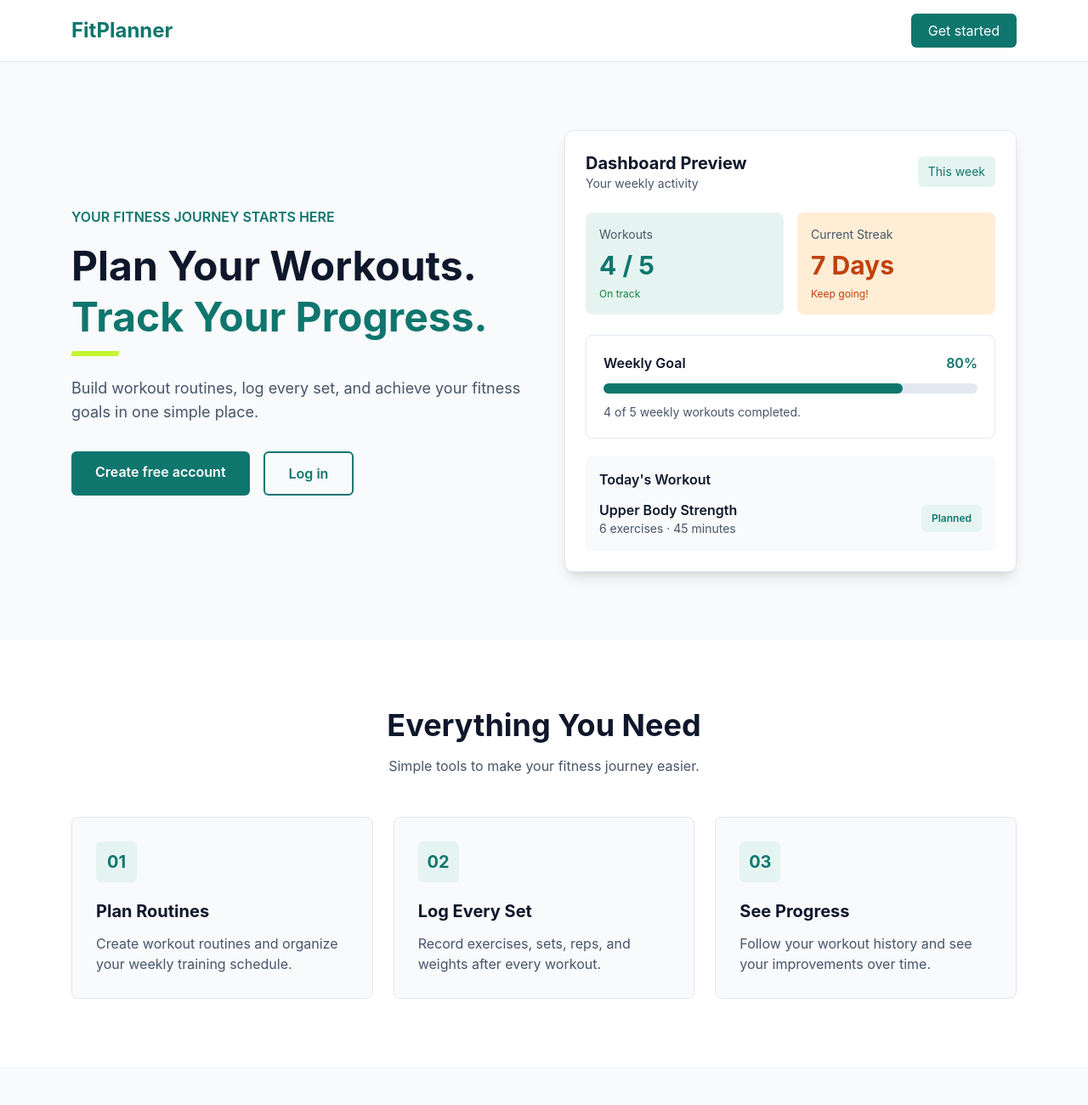
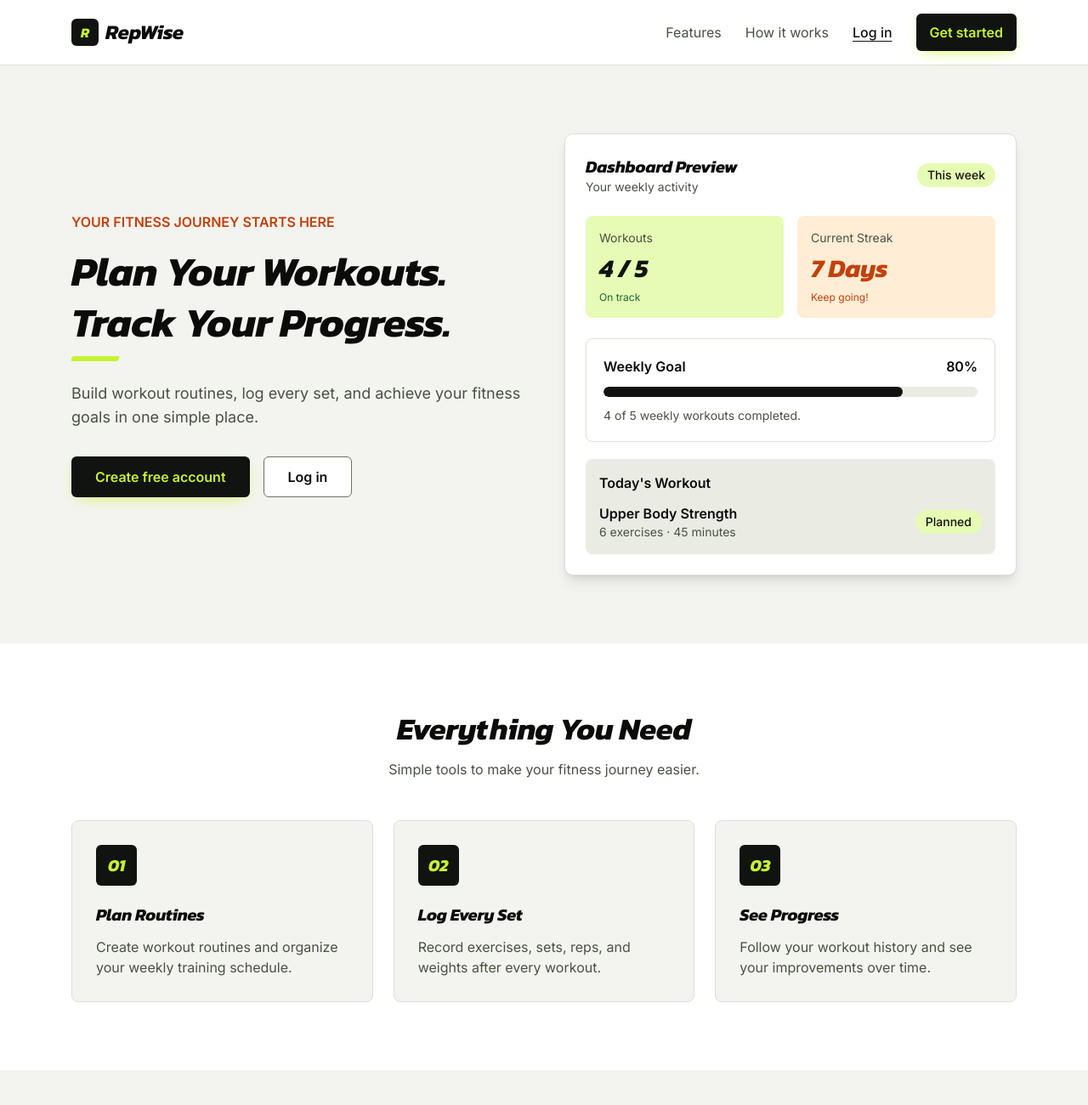
Before and after one commit to Muhammad-A-Foad72/Fitness-Workout-Planner, a website: page frontend/pages/index.html in a window 1280 px wide. Shown: the top 1300 px of the page at 85% size. Drawn offline with nearby package versions, Linux system fonts and the light colour scheme; files that its build step writes are made by us from their sources.

Commit message:
Restyle landing page to match Volt Rush theme

```diff
--- a/frontend/pages/index.html
+++ b/frontend/pages/index.html
@@ -3,41 +3,42 @@
 <head>
     <meta charset="UTF-8">
     <meta name="viewport" content="width=device-width, initial-scale=1.0">
-    <title>FitPlanner </title>
-     <link rel="stylesheet" href="../assets/css/tailwind.css">
+    <title>RepWise | Plan and track your workouts</title>
+    <meta name="description" content="Build workout routines, log every set, and track your fitness progress with RepWise.">
+    <link rel="icon" href="../assets/favicon.svg" type="image/svg+xml">
+    <link rel="preconnect" href="https://fonts.googleapis.com">
+    <link rel="preconnect" href="https://fonts.gstatic.com" crossorigin>
+    <link rel="stylesheet" href="https://fonts.googleapis.com/css2?family=Inter:wght@400;500;600&family=Kanit:ital,wght@1,600;1,700&display=swap">
+    <link rel="stylesheet" href="../assets/css/tailwind.css">
 </head>
-<body class="bg-slate-50 text-slate-900">
-    <header class="bg-white border-b border-slate-200">
-        <nav class="max-w-6xl mx-auto px-5 py-4 flex justify-between items-center">
+<body>
+    <a href="#main" class="skip-link">Skip to main content</a>
+    <header class="bg-surface border-b border-line">
+        <nav class="max-w-6xl mx-auto px-5 py-4 flex justify-between items-center" aria-label="Main">
 
-            <a href="index.html" class="text-2xl font-bold text-[#0F766E]">FitPlanner
+            <a href="index.html" class="flex items-center gap-2">
+                <span class="grid size-8 place-items-center rounded-lg bg-primary font-display font-bold text-on-primary" aria-hidden="true">R</span>
+                <span class="font-display text-2xl font-bold">RepWise</span>
             </a>
             <!-- Desktop Links -->
             <div class="hidden md:flex items-center gap-7">
-                <a href="#features" class="text-[#475569] hover:text-[#0F766E]">
-                </a>
-                <a href="#how-it-works" class="text-[#475569] hover:text-[#0F766E]">
-                </a>
-                <a href="login.html" class="text-[#0F766E] font-semibold">
-                </a>
-                <a href="register.html"
-                   class="bg-[#0F766E] text-white px-5 py-2 rounded-lg hover:bg-[#115E59]">
+                <a href="#features" class="text-ink-muted hover:text-ink">Features</a>
+                <a href="#how-it-works" class="text-ink-muted hover:text-ink">How it works</a>
+                <a href="login.html" class="link">Log in</a>
+                <a href="register.html" class="btn btn-primary">
                     Get started
                 </a>
             </div>
 
             <details class="relative md:hidden">
-                <summary class="cursor-pointer list-none border border-slate-300
-                                rounded-lg px-4 py-2 text-[#0F766E]">menu
-                </summary>
-                <div class="absolute right-0 top-12 w-56 bg-white shadow-lg
-                            border border-slate-200 rounded-xl p-5 z-50
+                <summary class="btn btn-secondary">Menu</summary>
+                <div class="absolute right-0 top-12 w-56 bg-surface shadow-lg
+                            border border-line rounded-xl p-5 z-50
                             flex flex-col gap-4">
                     <a href="#features">Features</a>
                     <a href="#how-it-works">How it works</a>
                     <a href="login.html">Log in</a>
-                    <a href="register.html"
-                       class="bg-[#0F766E] text-white text-center rounded-lg py-2">
+                    <a href="register.html" class="btn btn-primary">
                         Get started
                     </a>
                 </div>
@@ -45,108 +46,92 @@
 
         </nav>
     </header>
-    <main>
+    <main id="main">
         <section class="max-w-6xl mx-auto px-5 py-20
                         grid grid-cols-1 lg:grid-cols-2 gap-12 items-center">
 
             <div>
-                <p class="text-[#0F766E] font-semibold mb-4">
+                <p class="text-accent font-semibold mb-4">
                     YOUR FITNESS JOURNEY STARTS HERE
                 </p>
-                <h1 class="text-4xl md:text-5xl font-bold leading-tight mb-6">
+                <h1 class="font-display text-4xl md:text-5xl font-bold leading-tight mb-6">
                     Plan Your Workouts.
-                    <span class="text-[#0F766E]">
-                        Track Your Progress.
-                    </span>
+                    Track Your Progress.
                 </h1>
 
-                <p class="text-lg text-[#475569] mb-8">
+                <p class="text-lg text-ink-muted mb-8">
                     Build workout routines, log every set, and achieve
                     your fitness goals in one simple place.
                 </p>
 
                 <div class="flex flex-col sm:flex-row gap-4">
 
-                    <a href="register.html"
-                       class="bg-[#0F766E] text-white px-7 py-3 rounded-lg
-                              font-semibold text-center hover:bg-[#115E59]">
+                    <a href="register.html" class="btn btn-primary h-12 px-7">
                         Create free account
                     </a>
-                    <a href="login.html"
-                       class="border-2 border-[#0F766E] text-[#0F766E]
-                              px-7 py-3 rounded-lg font-semibold text-center
-                              hover:bg-[#E6F4F1]">
+                    <a href="login.html" class="btn btn-secondary h-12 px-7">
                         Log in
                     </a>
 
                 </div>
             </div>
             <!-- Dashboard Preview -->
-            <div class="bg-white border border-slate-200 rounded-2xl shadow-lg p-6">
+            <div class="card shadow-lg">
 
                 <div class="flex justify-between items-center gap-3 mb-6">
                     <div>
-                        <h2 class="text-xl font-bold">Dashboard Preview</h2>
-                        <p class="text-sm text-[#475569]">
+                        <h2 class="font-display text-xl font-bold">Dashboard Preview</h2>
+                        <p class="text-sm text-ink-muted">
                             Your weekly activity
                         </p>
                     </div>
-                    <span class="bg-[#E6F4F1] text-[#0F766E]
-                                 text-sm px-3 py-2 rounded-lg">
+                    <span class="badge badge-primary">
                         This week
                     </span>
                 </div>
                 <!-- Stats Cards -->
                 <div class="grid grid-cols-2 gap-4 mb-6">
-                    <div class="bg-[#E6F4F1] p-4 rounded-xl">
-                        <p class="text-sm text-[#475569]">Workouts</p>
-                        <h3 class="text-3xl font-bold text-[#0F766E] mt-2">
+                    <div class="bg-primary-soft p-4 rounded-xl">
+                        <p class="text-sm text-ink-muted">Workouts</p>
+                        <p class="font-display text-3xl font-bold text-primary mt-2">
                             4 / 5
-                        </h3>
-                        <p class="text-xs text-[#15803D] mt-2">
+                        </p>
+                        <p class="text-xs text-success mt-2">
                             On track
                         </p>
                     </div>
-                    <div class="bg-[#FFEDD5] p-4 rounded-xl">
-                        <p class="text-sm text-[#475569]">Current Streak</p>
-                        <h3 class="text-3xl font-bold text-[#C2410C] mt-2">
+                    <div class="bg-accent-soft p-4 rounded-xl">
+                        <p class="text-sm text-ink-muted">Current Streak</p>
+                        <p class="font-display text-3xl font-bold text-accent mt-2">
                             7 Days
-                        </h3>
-                        <p class="text-xs text-[#C2410C] mt-2">
+                        </p>
+                        <p class="text-xs text-accent mt-2">
                             Keep going!
                         </p>
                     </div>
                 </div>
                 <!-- Progress -->
-                <div class="border border-slate-200 rounded-xl p-5 mb-5">
+                <div class="border border-line rounded-xl p-5 mb-5">
                     <div class="flex justify-between items-center mb-3">
                         <h3 class="font-semibold">Weekly Goal</h3>
-                        <span class="font-semibold text-[#0F766E]">80%</span>
+                        <span class="font-semibold">80%</span>
                     </div>
-                    <div class="w-full h-3 bg-slate-200 rounded-full"
-                         role="progressbar"
-                         aria-label="Weekly workout goal"
-                         aria-valuenow="80"
-                         aria-valuemin="0"
-                         aria-valuemax="100">
-                        <div class="w-4/5 h-3 bg-[#0F766E] rounded-full"></div>
-                    </div>
-                    <p class="text-sm text-[#475569] mt-3">
+                    <progress class="progress" value="80" max="100" aria-label="Weekly workout goal">80%</progress>
+                    <p class="text-sm text-ink-muted mt-3">
                         4 of 5 weekly workouts completed.
                     </p>
                 </div>
                 <!-- Workout Card -->
-                <div class="bg-slate-50 p-4 rounded-xl">
+                <div class="bg-surface-muted p-4 rounded-xl">
                     <h3 class="font-semibold mb-3">Today's Workout</h3>
                     <div class="flex justify-between items-center gap-3">
                         <div>
                             <p class="font-semibold">Upper Body Strength</p>
-                            <p class="text-sm text-[#475569]">
+                            <p class="text-sm text-ink-muted">
                                 6 exercises · 45 minutes
                             </p>
                         </div>
-                        <span class="bg-[#E6F4F1] text-[#0F766E]
-                                     text-xs font-semibold px-3 py-2 rounded-lg">
+                        <span class="badge badge-primary">
                             Planned
                         </span>
                     </div>
@@ -154,15 +139,15 @@
             </div>
         </section>
         <!-- Features -->
-        <section id="features" class="bg-white py-20">
+        <section id="features" class="bg-surface py-20">
             <div class="max-w-6xl mx-auto px-5">
 
                 <div class="text-center mb-12">
-                    <h2 class="text-3xl md:text-4xl font-bold mb-4">
+                    <h2 class="font-display text-3xl md:text-4xl font-bold mb-4">
                         Everything You Need
                     </h2>
 
-                    <p class="text-[#475569]">
+                    <p class="text-ink-muted">
                         Simple tools to make your fitness journey easier.
                     </p>
                 </div>
@@ -170,54 +155,51 @@
                 <div class="grid grid-cols-1 md:grid-cols-3 gap-6">
 
                     <!-- Feature 1 -->
-                    <article class="bg-slate-50 border border-slate-200
-                                    rounded-xl p-7">
+                    <article class="bg-canvas border border-line rounded-xl p-7">
 
-                        <div class="w-12 h-12 bg-[#E6F4F1] text-[#0F766E]
+                        <div class="w-12 h-12 bg-primary text-on-primary
                                     rounded-lg flex items-center justify-center
-                                    font-bold text-xl mb-5">
+                                    font-display font-bold text-xl mb-5" aria-hidden="true">
                             01
                         </div>
 
-                        <h3 class="text-xl font-bold mb-3">
+                        <h3 class="font-display text-xl font-bold mb-3">
                             Plan Routines
                         </h3>
 
-                        <p class="text-[#475569]">
+                        <p class="text-ink-muted">
                             Create workout routines and organize your
                             weekly training schedule.
                         </p>
                     </article>
                     <!-- Feature 2 -->
-                    <article class="bg-slate-50 border border-slate-200
-                                    rounded-xl p-7">
+                    <article class="bg-canvas border border-line rounded-xl p-7">
 
-                        <div class="w-12 h-12 bg-[#E6F4F1] text-[#0F766E]
+                        <div class="w-12 h-12 bg-primary text-on-primary
                                     rounded-lg flex items-center justify-center
-                                    font-bold text-xl mb-5">
+                                    font-display font-bold text-xl mb-5" aria-hidden="true">
                             02
                         </div>
-                        <h3 class="text-xl font-bold mb-3">
+                        <h3 class="font-display text-xl font-bold mb-3">
                             Log Every Set
                         </h3>
-                        <p class="text-[#475569]">
+                        <p class="text-ink-muted">
                             Record exercises, sets, reps, and weights
                             after every workout.
                         </p>
                     </article>
                     <!-- Feature 3 -->
-                    <article class="bg-slate-50 border border-slate-200
-                                    rounded-xl p-7">
-                        <div class="w-12 h-12 bg-[#E6F4F1] text-[#0F766E]
+                    <article class="bg-canvas border border-line rounded-xl p-7">
+                        <div class="w-12 h-12 bg-primary text-on-primary
                                     rounded-lg flex items-center justify-center
-                                    font-bold text-xl mb-5">
+                                    font-display font-bold text-xl mb-5" aria-hidden="true">
                             03
                         </div>
-                        <h3 class="text-xl font-bold mb-3">
+                        <h3 class="font-display text-xl font-bold mb-3">
                             See Progress
                         </h3>
 
-                        <p class="text-[#475569]">
+                        <p class="text-ink-muted">
                             Follow your workout history and see
                             your improvements over time.
                         </p>
@@ -230,107 +212,101 @@
             <div class="max-w-6xl mx-auto px-5">
 
                 <div class="text-center mb-12">
-                    <h2 class="text-3xl md:text-4xl font-bold mb-4">
+                    <h2 class="font-display text-3xl md:text-4xl font-bold mb-4">
                         How It Works
                     </h2>
 
-                    <p class="text-[#475569]">
+                    <p class="text-ink-muted">
                         Get started in three simple steps.
                     </p>
                 </div>
 
-                <div class="grid grid-cols-1 md:grid-cols-3 gap-10">
+                <ol class="grid grid-cols-1 md:grid-cols-3 gap-10">
 
-                    <div class="text-center">
-                        <div class="w-14 h-14 bg-[#0F766E] text-white
+                    <li class="text-center">
+                        <div class="w-14 h-14 bg-primary text-on-primary
                                     rounded-full flex items-center justify-center
-                                    text-xl font-bold mx-auto mb-5">
+                                    font-display text-xl font-bold mx-auto mb-5" aria-hidden="true">
                             1
                         </div>
 
-                        <h3 class="text-xl font-bold mb-3">
+                        <h3 class="font-display text-xl font-bold mb-3">
                             Create an Account
                         </h3>
 
-                        <p class="text-[#475569]">
+                        <p class="text-ink-muted">
                             Register for free to begin your journey.
                         </p>
-                    </div>
+                    </li>
 
-                    <div class="text-center">
-                        <div class="w-14 h-14 bg-[#0F766E] text-white
+                    <li class="text-center">
+                        <div class="w-14 h-14 bg-primary text-on-primary
                                     rounded-full flex items-center justify-center
-                                    text-xl font-bold mx-auto mb-5">
+                                    font-display text-xl font-bold mx-auto mb-5" aria-hidden="true">
                             2
                         </div>
 
-                        <h3 class="text-xl font-bold mb-3">
+                        <h3 class="font-display text-xl font-bold mb-3">
                             Plan Your Workouts
                         </h3>
 
-                        <p class="text-[#475569]">
+                        <p class="text-ink-muted">
                             Choose exercises and organize your routine.
                         </p>
-                    </div>
+                    </li>
 
-                    <div class="text-center">
-                        <div class="w-14 h-14 bg-[#0F766E] text-white
+                    <li class="text-center">
+                        <div class="w-14 h-14 bg-primary text-on-primary
                                     rounded-full flex items-center justify-center
-                                    text-xl font-bold mx-auto mb-5">
+                                    font-display text-xl font-bold mx-auto mb-5" aria-hidden="true">
                             3
                         </div>
-                        <h3 class="text-xl font-bold mb-3">
+                        <h3 class="font-display text-xl font-bold mb-3">
                             Track Your Results
                         </h3>
 
-                        <p class="text-[#475569]">
+                        <p class="text-ink-muted">
                             Log your workouts and watch your progress.
                         </p>
-                    </div>
+                    </li>
 
-                </div>
+                </ol>
             </div>
         </section>
         <!-- Closing CTA -->
-        <section class="bg-[#0F766E] py-16">
+        <section class="bg-primary py-16">
             <div class="max-w-4xl mx-auto px-5 text-center">
-                <h2 class="text-3xl md:text-4xl font-bold text-white mb-5">
+                <h2 class="font-display text-3xl md:text-4xl font-bold text-on-primary mb-5">
                     Ready to Reach Your Fitness Goals?
                 </h2>
-                <p class="text-white mb-8 text-lg">
+                <p class="text-on-primary mb-8 text-lg">
                     Start planning your workouts and tracking your progress today.
                 </p>
-                <a href="register.html"
-                   class="inline-block bg-white text-[#0F766E]
-                          font-semibold px-8 py-4 rounded-lg
-                          hover:bg-[#E6F4F1]">
+                <a href="register.html" class="btn h-12 bg-surface text-ink px-8 font-bold hover:bg-surface-muted">
                     Create Free Account
                 </a>
             </div>
         </section>
     </main>
     <!-- Footer -->
-    <footer class="bg-white border-t border-slate-200 py-8">
+    <footer class="bg-surface border-t border-line py-8">
         <div class="max-w-6xl mx-auto px-5 flex flex-col
                     md:flex-row justify-between items-center gap-4">
 
-            <a href="index.html"
-               class="text-xl font-bold text-[#0F766E]">
-                FitPlanner
+            <a href="index.html" class="font-display text-xl font-bold">
+                RepWise
             </a>
-            <p class="text-sm text-[#475569] text-center">
-                © 2026 Rebwise. All rights reserved.
+            <p class="text-sm text-ink-muted text-center">
+                © 2026 RepWise. All rights reserved.
             </p>
-            <div class="flex gap-5 text-sm">
-                <a href="#features"
-                   class="text-[#475569] hover:text-[#0F766E]">
+            <nav class="flex gap-5 text-sm" aria-label="Footer">
+                <a href="#features" class="text-ink-muted hover:text-ink">
                     Features
                 </a>
-                <a href="#how-it-works"
-                   class="text-[#475569] hover:text-[#0F766E]">
+                <a href="#how-it-works" class="text-ink-muted hover:text-ink">
                     How it works
                 </a>
-            </div>
+            </nav>
         </div>
     </footer>
 </body>
```
